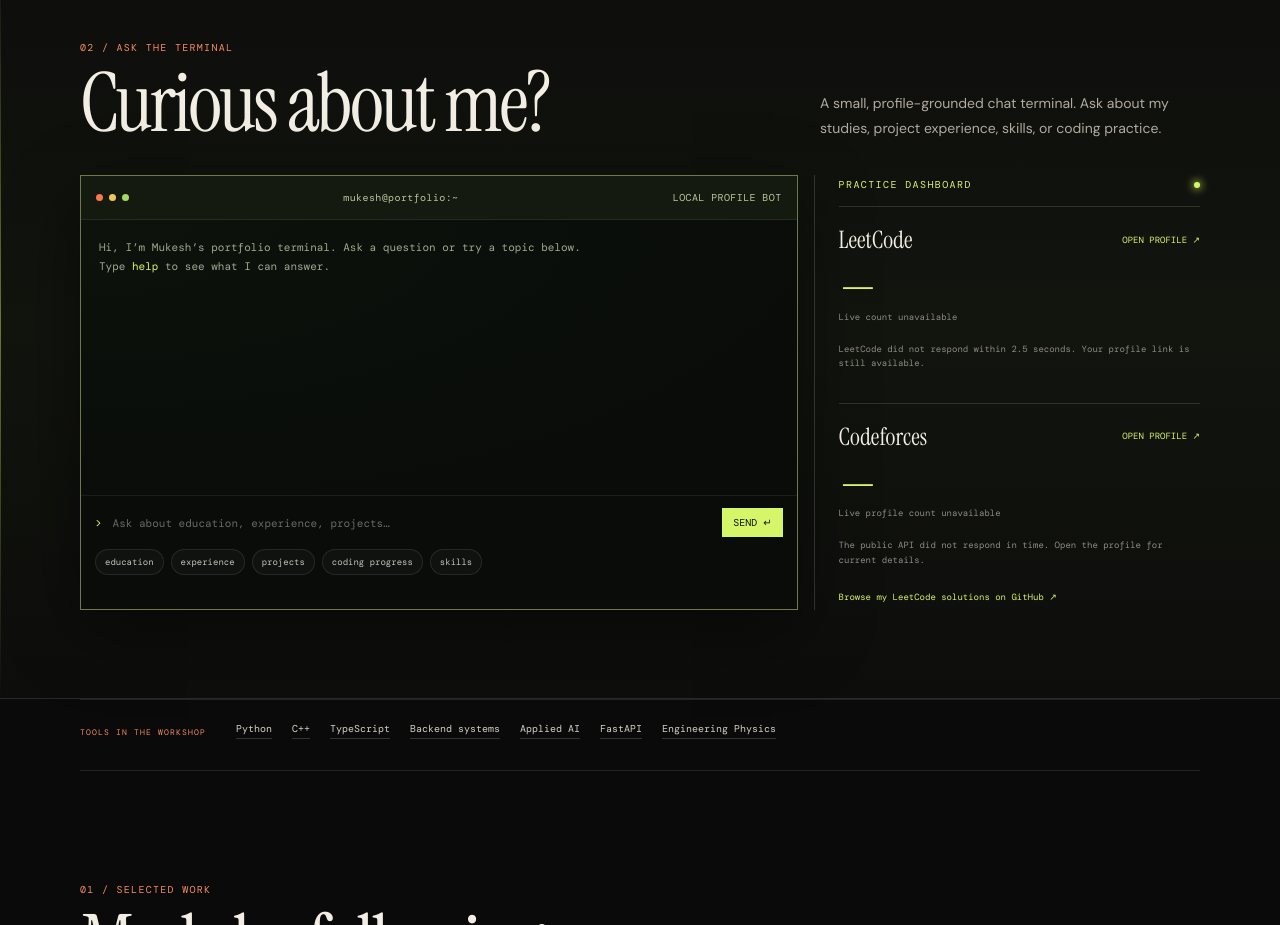
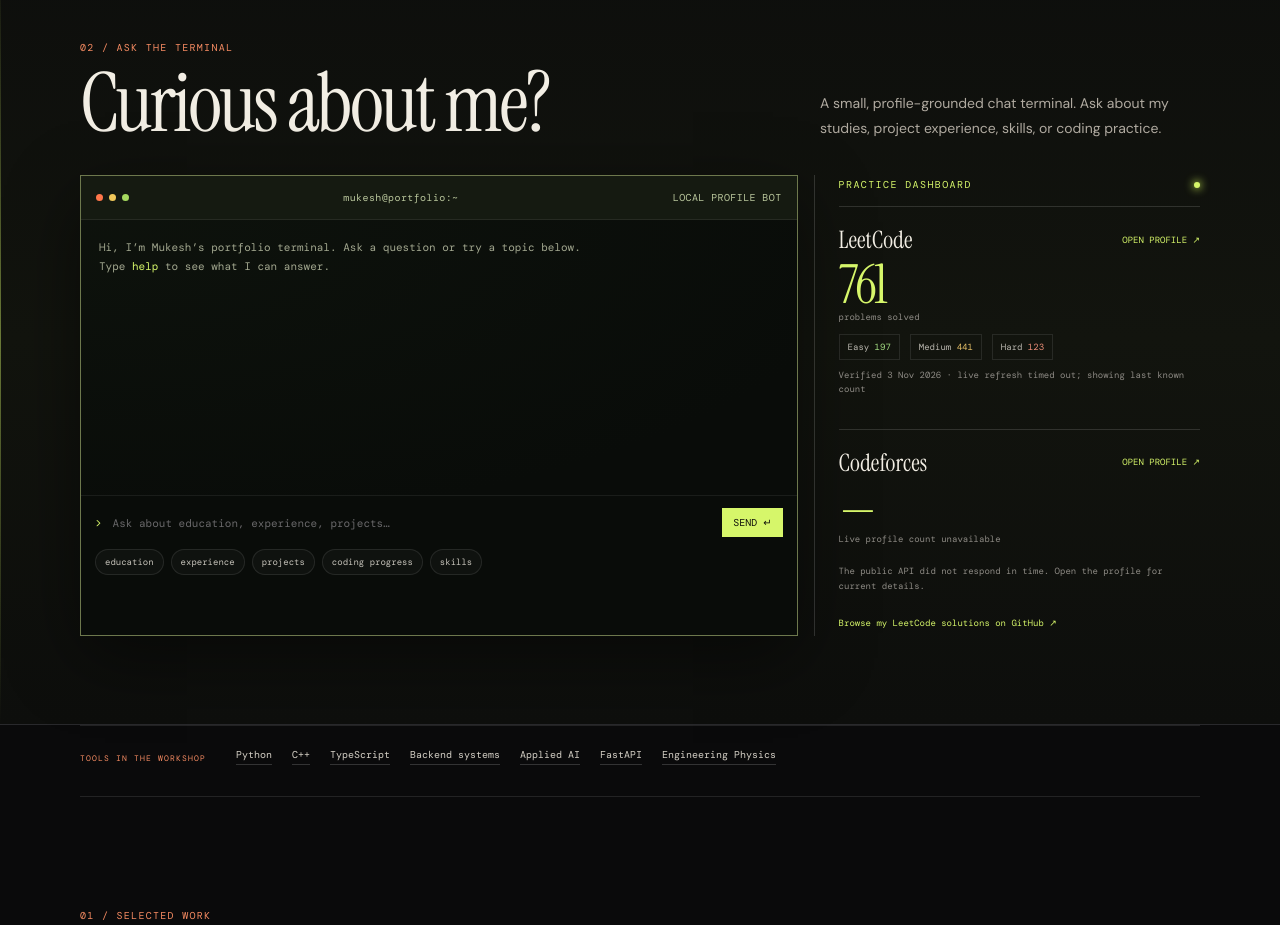
Before and after one commit to mukeshsiyol/mukeshsiyol.github.io, a website: page index.html in a window 1280 px wide. Shown: the part 978-1903 px from the top of the page. Drawn offline with nearby package versions, Linux system fonts and the light colour scheme; no server answers.

Commit message:
Fix LeetCode profile query and provide safe count fallback

```diff
--- a/index.html
+++ b/index.html
@@ -162,7 +162,7 @@
         <div class="quick-asks"><button type="button" data-ask="education">education</button><button type="button" data-ask="experience">experience</button><button type="button" data-ask="projects">projects</button><button type="button" data-ask="progress">coding progress</button><button type="button" data-ask="skills">skills</button></div>
       </div>
       <aside class="progress-box" aria-label="Coding platform progress"><div class="progress-head"><span>Practice dashboard</span><span class="live-dot" aria-label="Live data"></span></div>
-        <div class="platform"><div class="platform-title"><strong>LeetCode</strong><a href="https://leetcode.com/u/mukeshsiyol/" target="_blank" rel="noreferrer">OPEN PROFILE ↗</a></div><div class="platform-number" id="lc-total">Loading…</div><div class="platform-caption" id="lc-caption">Problems solved · public profile</div><div class="difficulty" id="lc-breakdown"></div><p class="platform-note" id="lc-note">Fetching latest public totals…</p></div>
+        <div class="platform"><div class="platform-title"><strong>LeetCode</strong><a href="https://leetcode.com/u/mukeshsiyol/" target="_blank" rel="noreferrer">OPEN PROFILE ↗</a></div><div class="platform-number" id="lc-total">761</div><div class="platform-caption" id="lc-caption">problems solved · public profile</div><div class="difficulty" id="lc-breakdown"><span>Easy <b>197</b></span><span>Medium <b>441</b></span><span>Hard <b>123</b></span></div><p class="platform-note" id="lc-note">Verified 3 Nov 2026 · refreshing live…</p></div>
         <div class="platform" id="cf-platform"><div class="platform-title"><strong>Codeforces</strong><a id="cf-profile-link" href="https://codeforces.com/" target="_blank" rel="noreferrer">OPEN PROFILE ↗</a></div><div class="platform-number" id="cf-rating">—</div><div class="platform-caption" id="cf-caption">Fetching public rating…</div><div class="difficulty" id="cf-breakdown"></div><p class="platform-note" id="cf-note">Loading public profile data…</p></div>
         <a class="mini-link" href="https://github.com/mukeshsiyol/leetcode-submissions" target="_blank" rel="noreferrer">Browse my LeetCode solutions on GitHub ↗</a>
       </aside>
@@ -341,8 +341,7 @@
           matchedUser(username: $username) {
             profile { ranking }
             submitStats { acSubmissionNum { difficulty count } }
-            userCalendar { streak totalActiveDays }
-          }
+            }
           userContestRanking(username: $username) { rating globalRanking attendedContestsCount }
           allQuestionsCount { difficulty count }
         }`;
@@ -358,7 +357,7 @@
           easy: accepted.Easy || 0, medium: accepted.Medium || 0, hard: accepted.Hard || 0,
           total: accepted.All || accepted.Total || ((accepted.Easy || 0) + (accepted.Medium || 0) + (accepted.Hard || 0)),
           all: totals.All || totals.Total || null,
-          streak: user.userCalendar?.streak ?? null,
+          streak: null,
           ranking: user.profile?.ranking ?? null,
           contestRating: result.data.userContestRanking?.rating ?? null
         };
@@ -378,12 +377,10 @@
         setStat("lc-note", "Live profile · contest rating " + Math.round(stats.contestRating).toLocaleString() + (stats.streak !== null ? " · " + stats.streak + "-day streak" : ""));
       }
     } catch (_) {
-      if (!saved?.stats) {
-        setStat("lc-total", "—");
-        setStat("lc-caption", "Live count unavailable");
-        setStat("lc-note", "LeetCode did not respond within 2.5 seconds. Your profile link is still available.");
+      if (saved?.stats) {
+        render(saved.stats, "Showing saved public stats · live refresh timed out");
       } else {
-        render(saved.stats, "Showing saved public stats · live refresh timed out");
+        render({ easy: 197, medium: 441, hard: 123, total: 761, all: null, streak: null }, "Verified 3 Nov 2026 · live refresh timed out; showing last known count");
       }
     } finally {
       window.clearTimeout(deadline);
```
